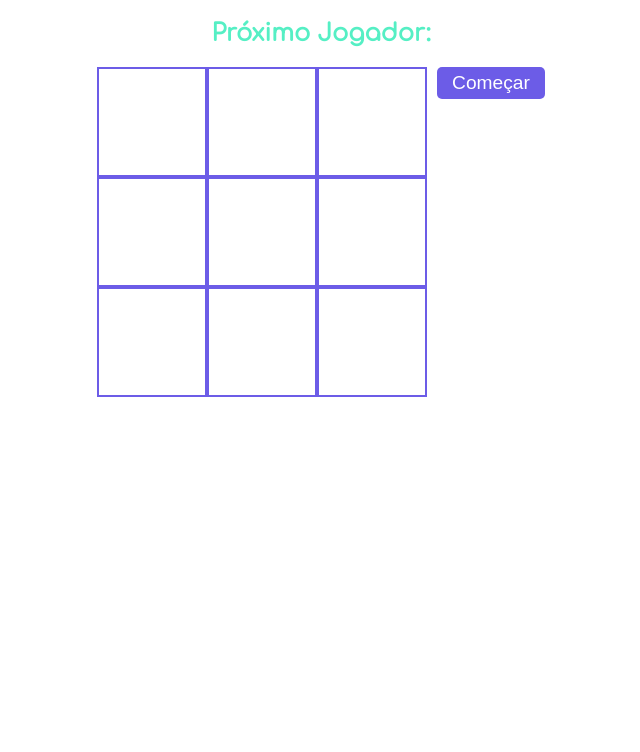
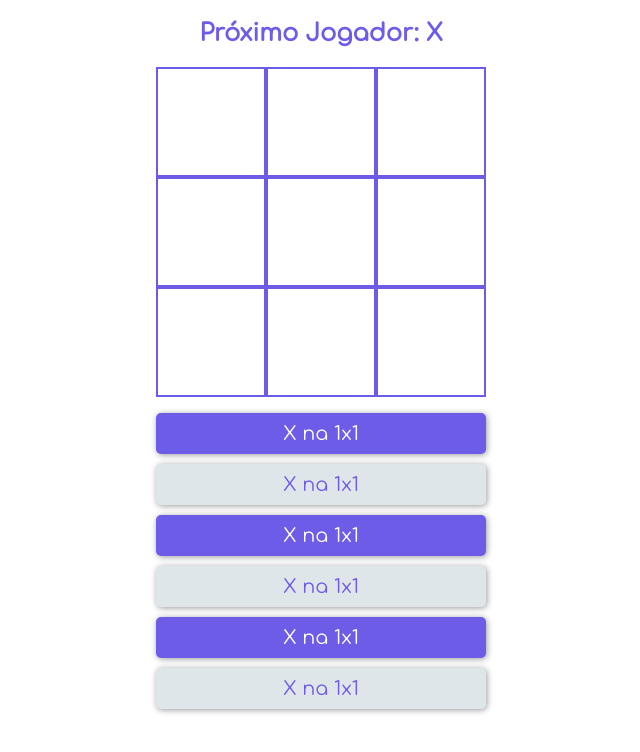
Before and after one commit to igorac/15-dias-react-CollabCode, a React (Create React App) app: page / in a window 1280 px wide. Shown: the top 752 px of the page, without its empty margins (319-959 px from the left). Built offline with nearby package versions, Linux system fonts and the light colour scheme.

Commit message:
Desafio Avancado React Dia05 concluido

```diff
--- a/src/components/Board/index.js
+++ b/src/components/Board/index.js
@@ -4,15 +4,13 @@ import './style.css';
 
 class Board extends Component {
 
-
-
   renderSquares = () => {
     const squares = Array(9).fill();
     return squares.map( (square, index) => {
 
       return <Square
-              onClick={this.props.onClick}
-              content={this.props.player}
+              onClick={() => this.props.onClick(index)}
+              player={this.props.squares[index]}
               key={index} />
 
     });
--- a/src/components/GameWrapper/index.js
+++ b/src/components/GameWrapper/index.js
@@ -11,13 +11,20 @@ class GameWrapper extends Component {
   constructor(props) {
     super(props);
     this.state = {
-      player: ''
+      player: 'X',
+      squares: Array(9).fill("")
     }
   }
 
-  handleClick = () => {
+  handleClick = (index) => {
+    const { player, squares } = this.state;
+
+    !squares[index] && (squares[index] = player);
+
+
     this.setState({
-      player: (this.state.player === 'X') ? 'O' : 'X'
+      player: (player === 'X') ? 'O' : 'X',
+      squares: squares
     })
   }
 
@@ -25,13 +32,12 @@ class GameWrapper extends Component {
   // ao clicar no square, ele vai fazer o fluxo de dentro para fora
   // do component filho (square) -> (board) -> (GameWrapper)
   render() {
+    const { player, squares } = this.state;
     return (
       <main className="game-wrapper">
-        <NextPlayer player={this.state.player} />
-        <div className="board-historico">
-          <Board onClick={this.handleClick} player={this.state.player}/>
-          <Historico />
-        </div>
+        <NextPlayer player={player} />
+        <Board onClick={this.handleClick} squares={squares}/>
+        <Historico />
       </main>
     );
   }
--- a/src/components/Historico/index.js
+++ b/src/components/Historico/index.js
@@ -4,9 +4,14 @@ import './style.css';
 
 const Historico = () => {
     return (
-        <div className="historico">
-            <button>Começar</button>
-        </div>
+        <ol className="historico">
+            <li className="historico-item">X na 1x1</li>
+            <li className="historico-item">X na 1x1</li>
+            <li className="historico-item">X na 1x1</li>
+            <li className="historico-item">X na 1x1</li>
+            <li className="historico-item">X na 1x1</li>
+            <li className="historico-item">X na 1x1</li>
+        </ol>
     );
 }
 
--- a/src/components/Historico/style.css
+++ b/src/components/Historico/style.css
@@ -1,13 +1,19 @@
 .historico {
-    margin-left: 10px;
+    list-style: none;
+    padding: 0;
 }
-.historico button {
-    border: none;
-    outline: none;
+.historico-item {
+    width: 300px;
+    font-family: 'Comfortaa', cursive, sans-serif;
+    padding: 10px 15px;
+    margin: 10px auto;
+    border-radius: 5px;
+    font-size: 1.2rem;
+    background-color: #dfe6e9;
+    color: #6c5ce7;
+    box-shadow: 1px 1px 6px rgba(0, 0, 0, 0.4);
+}
+.historico-item:nth-child(odd) {
     background-color: #6c5ce7;
     color: #fff;
-    padding: 5px 15px;
-    border-radius: 5px;
-    font-size: 1.2rem;
-    cursor: pointer;
 }
--- a/src/components/NextPlayer/style.css
+++ b/src/components/NextPlayer/style.css
@@ -2,6 +2,6 @@
     margin: 20px;
     font-weight: bold;
     font-size: 1.5rem;
-    color: #55efc4;
+    color: #6c5ce7;
     font-family: 'Comfortaa', cursive, sans-serif;
 }
--- a/src/components/Square/index.js
+++ b/src/components/Square/index.js
@@ -3,9 +3,11 @@ import './style.css';
 
 
 // {content} => props.content
-const Square = ({content, onClick}) => {
+const Square = ({player, onClick}) => {
   return (
-    <button onClick={onClick} className="square">{content}</button>
+    <button onClick={onClick} className="square">
+      {player}
+    </button>
   );
 }
 
```
